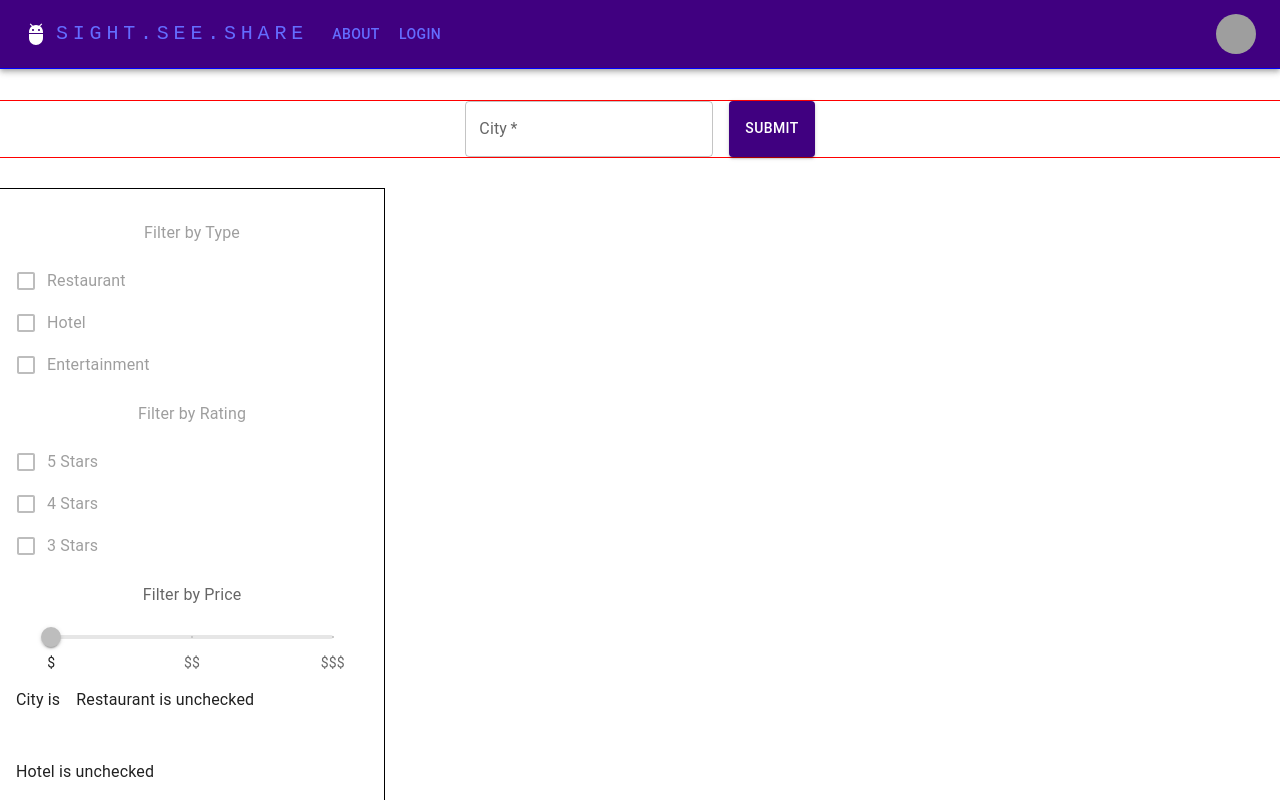
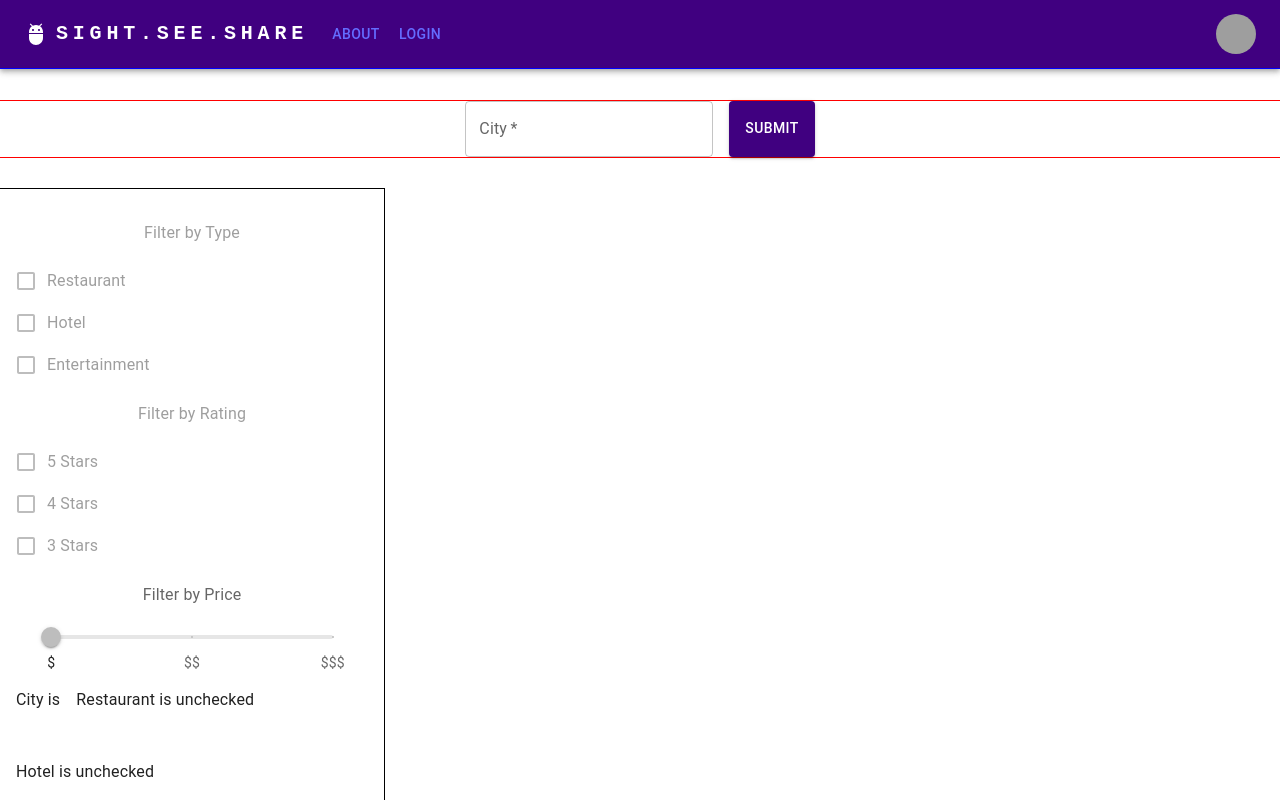
Before and after one commit to chingu-voyages/v45-tier3-team-47, a React (Vite) app in the folder frontend/: page / in a window 1280 px wide. Shown: the top 800 px of the page. Built offline with nearby package versions, Linux system fonts and the light colour scheme; grey boxes are pictures that could not be loaded.

Commit message:
Fixing double anchor error in Nav

```diff
--- a/frontend/src/Layout/Components/Nav.tsx
+++ b/frontend/src/Layout/Components/Nav.tsx
@@ -57,7 +57,7 @@ function Nav() {
                             textDecoration: 'none',
                         }}
                     >
-                        <Link to="/">SIGHT.SEE.SHARE</Link>
+                        SIGHT.SEE.SHARE
                     </Typography>
 
                     <Box sx={{ flexGrow: 1, display: { xs: 'flex', md: 'none' } }}>
```
